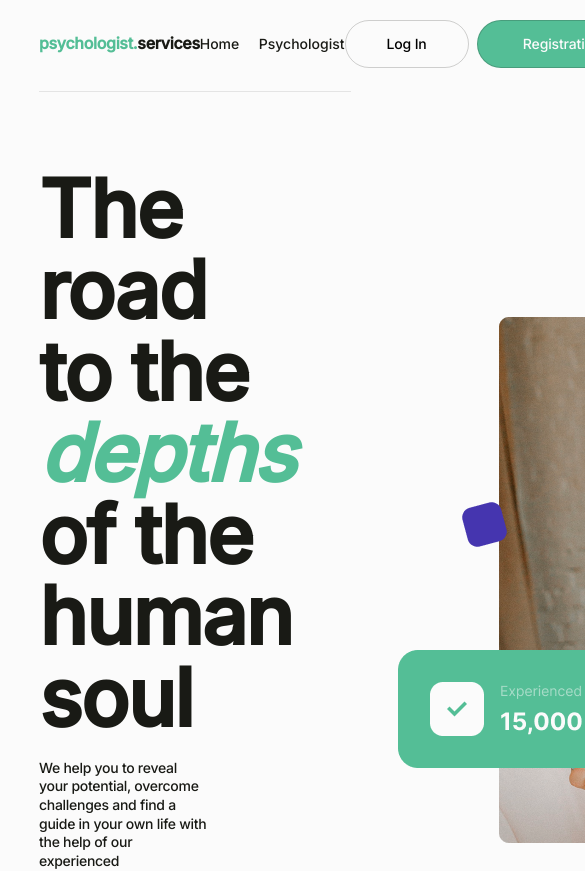
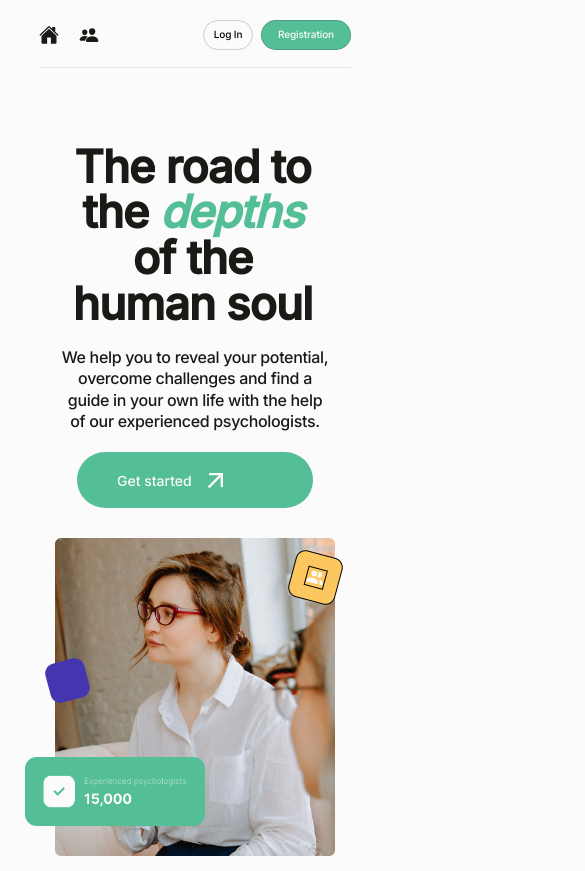
Before and after one commit to MaxBeliienko/psychologist, a React (Vite) app: page / in a window 390 px wide. Shown: the top 871 px of the page, 585 px wide, since content can reach past the window. Built offline with nearby package versions, Linux system fonts and the light colour scheme; no server answers.

Commit message:
done
media screen in header, home, userPanel

```diff
--- a/src/components/header/Header.module.css
+++ b/src/components/header/Header.module.css
@@ -19,5 +19,36 @@
 
 .header-container > nav > ul {
   display: flex;
-  gap: clamp(10px, 5vw, 40px);
+  gap: 40px;
 }
+
+.nav-nav-link {
+  display: flex;
+  gap: 2px;
+  align-items: center;
+}
+
+@media (max-width: 1023px) {
+  .header-container {
+    padding-bottom: 18px;
+  }
+
+  .header-container > nav > ul {
+    gap: 20px;
+  }
+}
+
+@media (max-width: 767px) {
+  .logo {
+    display: none;
+  }
+
+  .nav-span {
+    display: none;
+  }
+
+  .nav-icon {
+    width: 20px;
+    height: 20px;
+  }
+}
--- a/src/components/header/Header.tsx
+++ b/src/components/header/Header.tsx
@@ -7,6 +7,8 @@ import Modal from '../modal/Modal';
 import FormRegister from '../formRegister/FormRegister';
 import FormLogin from '../formLogin/FormLogin';
 import { UserBasicInfo } from '../../types';
+import { IoHome, IoPeople } from 'react-icons/io5';
+import { RiSpeakAiFill } from 'react-icons/ri';
 
 interface OpenModalFunction {
   (type: 'login' | 'register'): void;
@@ -33,18 +35,29 @@ const Header: React.FC<HeadreProps> = ({ user }) => {
   };
   return (
     <div className={styles['header-container']}>
-      <Logo />
+      <div className={styles.logo}>
+        <Logo />
+      </div>
       <nav>
         <ul>
           <li>
-            <NavLink to="/">Home</NavLink>
+            <NavLink to="/" className={styles['nav-nav-link']}>
+              <IoHome className={styles['nav-icon']} />
+              <span className={styles['nav-span']}>Home</span>
+            </NavLink>
           </li>
           <li>
-            <NavLink to="/psychologist">Psychologist</NavLink>
+            <NavLink to="/psychologist" className={styles['nav-nav-link']}>
+              <IoPeople className={styles['nav-icon']} />
+              <span className={styles['nav-span']}>Psychologist</span>
+            </NavLink>
           </li>
           {user && (
             <li>
-              <NavLink to="/favorites">Favorites</NavLink>
+              <NavLink to="/favorites" className={styles['nav-nav-link']}>
+                <RiSpeakAiFill className={styles['nav-icon']} />
+                <span className={styles['nav-span']}>Favorites</span>
+              </NavLink>
             </li>
           )}
         </ul>
--- a/src/components/home/Home.module.css
+++ b/src/components/home/Home.module.css
@@ -1,5 +1,6 @@
 .home-page-container {
   display: flex;
+  flex-direction: row;
   align-items: center;
 }
 
@@ -78,3 +79,102 @@
   top: 38px;
   right: -34px;
 }
+
+@media (max-width: 1023px) {
+  .home-page-container {
+    flex-direction: column;
+    align-items: center;
+    text-align: center;
+  }
+
+  .home-page-text-container {
+    margin-right: 0;
+    max-width: 90%;
+  }
+
+  .home-page-text-container > h1 {
+    font-size: 60px;
+  }
+
+  .home-page-text-container > p {
+    padding-right: 0;
+    margin-bottom: 30px;
+  }
+
+  .text-container-link {
+    margin: 0 auto;
+  }
+
+  .home-page-img-container {
+    margin-top: 40px;
+  }
+
+  .main-photo {
+    max-width: 360px;
+  }
+
+  .info-block-img {
+    bottom: 50px;
+    left: -50px;
+    width: 180px;
+  }
+
+  .violet-block-img {
+    top: 150px;
+    left: -20px;
+  }
+
+  .yellow-block-img {
+    top: 20px;
+    right: -20px;
+  }
+}
+
+@media (max-width: 767px) {
+  .home-page-text-container {
+    max-width: 100%;
+    padding: 0 20px;
+  }
+
+  .home-page-text-container > h1 {
+    font-size: 45px;
+  }
+
+  .home-page-text-container > p {
+    font-size: 16px;
+    margin-bottom: 20px;
+  }
+
+  .text-container-link {
+    padding: 14px 40px;
+  }
+
+  .home-page-img-container {
+    margin-top: 30px;
+  }
+
+  .main-photo {
+    max-width: 280px;
+  }
+
+  /* .info-block-img,
+  .yellow-block-img,
+  .violet-block-img {
+    width: 100px;
+  } */
+
+  .info-block-img {
+    bottom: 30px;
+    left: -30px;
+  }
+
+  .violet-block-img {
+    top: 120px;
+    left: -10px;
+  }
+
+  .yellow-block-img {
+    top: 10px;
+    right: -10px;
+  }
+}
--- a/src/components/logo/Logo.module.css
+++ b/src/components/logo/Logo.module.css
@@ -1,6 +1,6 @@
 .logo-text {
   font-weight: 700;
-  font-size: clamp(16px, 1.5vw, 20px);
+  font-size: 20px;
   line-height: 120%;
   letter-spacing: -0.02em;
   color: #191a15;
@@ -9,3 +9,10 @@
 .logo-text > span {
   color: #54be96;
 }
+
+@media (max-width: 1023px) {
+  .logo-text {
+    font-weight: 600;
+    font-size: 16px;
+  }
+}
--- a/src/components/userPanel/loginUserPanel/LoginUserPanel.module.css
+++ b/src/components/userPanel/loginUserPanel/LoginUserPanel.module.css
@@ -45,3 +45,28 @@
 .logout-button:hover {
   background-color: var(--background-color-second);
 }
+
+@media (max-width: 1023px) {
+  .login-user-panel-wrapper {
+    gap: 15px;
+  }
+
+  .info-button {
+    gap: 5px;
+  }
+
+  .info-button > span {
+    width: 30px;
+    height: 30px;
+  }
+
+  .logout-button {
+    width: 90px;
+    font-size: 14px;
+    padding: 0;
+    height: 38px;
+  }
+}
+
+@media (max-width: 767px) {
+}
--- a/src/components/userPanel/notLoginUserPanel/NotLoginUserPanel.module.css
+++ b/src/components/userPanel/notLoginUserPanel/NotLoginUserPanel.module.css
@@ -6,10 +6,10 @@
 .button {
   border: 1px solid rgba(25, 26, 21, 0.2);
   border-radius: var(--button-radius);
-  padding: 14px 35px;
+  /* padding: 14px 35px; */
   width: 124px;
   height: 48px;
-  font-size: clamp(14px, 1.4vw, 16px);
+  font-size: 16px;
   line-height: 125%;
   letter-spacing: -0.01em;
   font-weight: 500;
@@ -32,3 +32,27 @@
 .register:hover {
   background-color: var(--element-color-hover);
 }
+
+@media (max-width: 1023px) {
+  .button {
+    width: 60px;
+    height: 38px;
+    font-size: 14px;
+  }
+
+  .register {
+    width: 95px;
+  }
+}
+
+@media (max-width: 767px) {
+  .button {
+    width: 50px;
+    height: 30px;
+    font-size: 10px;
+  }
+
+  .register {
+    width: 90px;
+  }
+}
```
